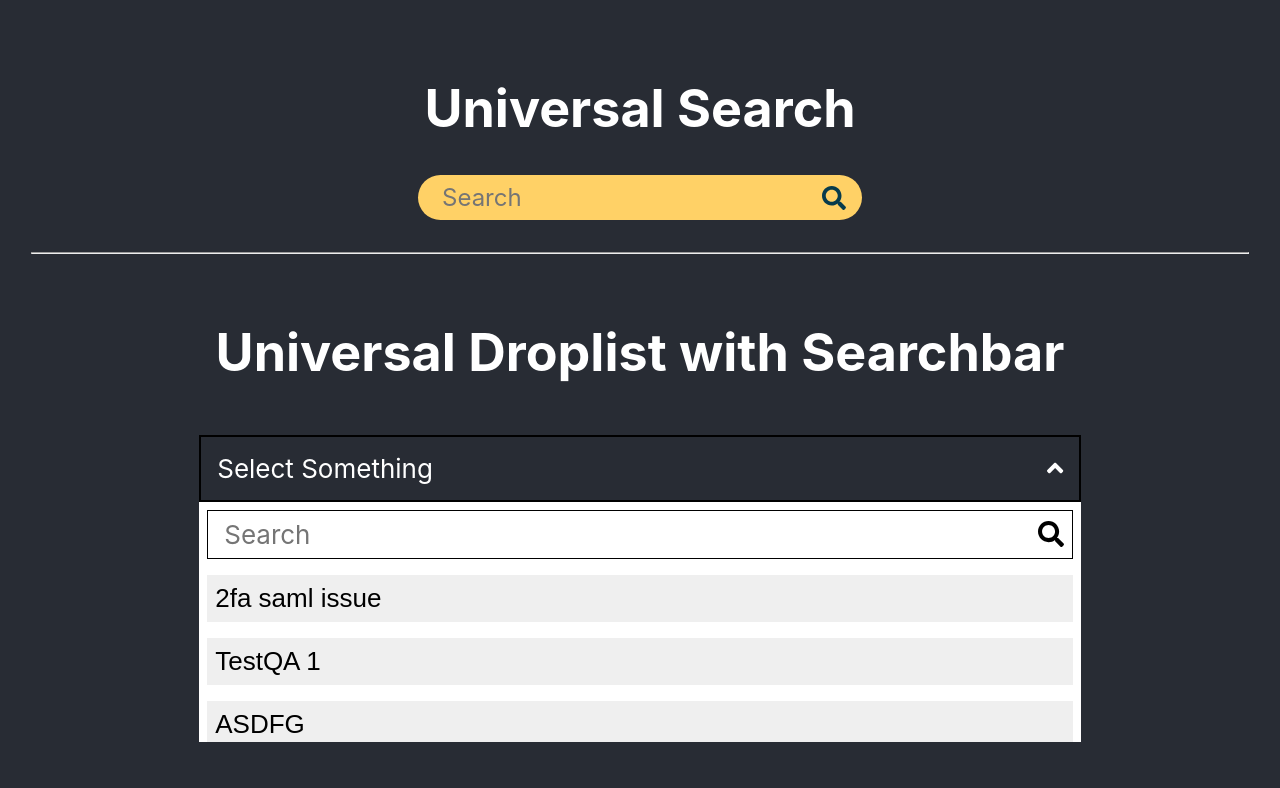
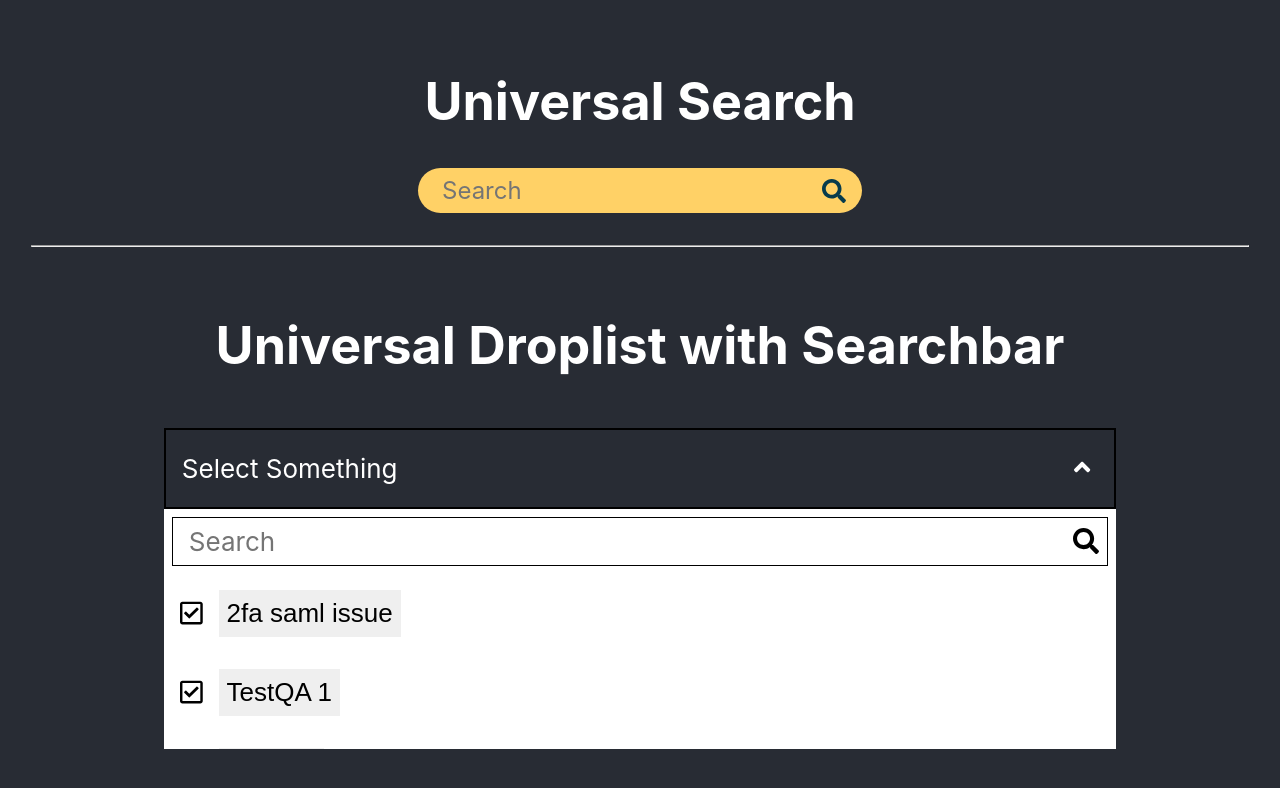
Before and after one commit to abhay-tank/universal-search, a React (Create React App) app: page / in a window 1280 px wide. Both pictures are taken after a click on the icon 1054 px from the left and 468 px from the top of the page. Shown: the top 788 px of the page. Built offline with nearby package versions, Linux system fonts and the light colour scheme.

Commit message:
Added multiple select options

```diff
--- a/package.json
+++ b/package.json
@@ -4,6 +4,7 @@
 	"private": true,
 	"dependencies": {
 		"@fortawesome/fontawesome-svg-core": "^1.2.34",
+		"@fortawesome/free-regular-svg-icons": "^5.15.2",
 		"@fortawesome/free-solid-svg-icons": "^5.15.2",
 		"@fortawesome/react-fontawesome": "^0.1.14",
 		"@testing-library/jest-dom": "^5.11.4",
--- a/src/App.jsx
+++ b/src/App.jsx
@@ -41,6 +41,7 @@ class App extends Component {
 					dataList={this.state.data}
 					displayKey="name"
 					placeHolder="Select Something"
+					multipleSelect={true}
 					searchOptions={{
 						enableSearch: true,
 						searchKeys: ["name"],
--- a/src/components/Droplist/Droplist.jsx
+++ b/src/components/Droplist/Droplist.jsx
@@ -7,7 +7,10 @@ import {
 	faAngleDown,
 	faAngleUp,
 	faTimes,
+	faCheckSquare as faCheckSquareSolid,
+	faTimesCircle,
 } from "@fortawesome/free-solid-svg-icons";
+import { faCheckSquare as faCheckSquareRegular } from "@fortawesome/free-regular-svg-icons";
 export class Droplist extends Component {
 	constructor(props) {
 		super(props);
@@ -25,6 +28,7 @@ export class Droplist extends Component {
 		filteredList: [],
 		selectedOption: "",
 		showOptions: false,
+		selectedOptions: [],
 	};
 
 	componentDidUpdate = () => {
@@ -40,7 +44,11 @@ export class Droplist extends Component {
 	};
 
 	removeSelectedOption = () => {
+		if (this.props.multipleSelect) {
+			this.setState({ selectedOptions: [] });
+		} else {
 			this.setState({ selectedOption: "" });
+		}
 	};
 
 	hideOptions = (event) => {
@@ -56,18 +64,59 @@ export class Droplist extends Component {
 		this.setState({ showOptions: !this.state.showOptions });
 	};
 
+	addToSelectedOptions = (option) => {
+		const { selectedOptionCallback } = this.props;
+		const { selectedOptions } = this.state;
+		this.setState({
+			selectedOptions: [...this.state.selectedOptions, option],
+		});
+		selectedOptionCallback(selectedOptions);
+	};
+
+	removeFromSelectedOptions = (option) => {
+		const { selectedOptionCallback } = this.props;
+		const { selectedOptions } = this.state;
+		this.setState({
+			selectedOptions: selectedOptions.filter(
+				(selectedOption) => selectedOption !== option
+			),
+		});
+		selectedOptionCallback(selectedOptions);
+	};
+
 	resultCallback = (option) => {
+		const { selectedOptionCallback } = this.props;
 		this.setState({
-			selectedOption: option[this.props.displayKey],
+			selectedOption: option,
 		});
-		this.props.selectedOptionCallback(option);
+		selectedOptionCallback(option);
 		this.toggleDiv();
 	};
 
+	isSelected = (option) => {
+		return this.state.selectedOptions.includes(option) ? true : false;
+	};
+
 	render() {
-		// conditional datalist
-		const { selectedOption, showOptions, filteredList } = this.state;
-		const { dataList, displayKey, searchOptions, placeHolder } = this.props;
+		const {
+			selectedOption,
+			selectedOptions,
+			showOptions,
+			filteredList,
+		} = this.state;
+		const {
+			dataList,
+			displayKey,
+			searchOptions,
+			placeHolder,
+			multipleSelect,
+		} = this.props;
+		const selectOption = multipleSelect
+			? this.addToSelectedOptions
+			: this.resultCallback;
+		const selectedOptionList = multipleSelect
+			? selectedOptions
+			: selectedOption;
 		const optionList = filteredList.length ? filteredList : dataList;
 		return (
 			<div
@@ -76,28 +125,44 @@ export class Droplist extends Component {
 				onBlur={this.hideOptions}
 				className={styles["droplistSelectDiv"]}
 			>
-				<div className={styles["droplistSelectButton"]}>
-					{selectedOption.length ? (
-						<>
-							{" "}
-							{selectedOption}
+				<div className={styles["droplistSelect"]}>
+					{(selectedOptionList.length && Array.isArray(selectedOptionList)) ||
+					selectedOptionList[displayKey]?.length ? (
+						<div className={styles["selectedKeys"]}>
+							{Array.isArray(selectedOptionList) ? (
+								selectedOptionList.map((selectedOption, index) => {
+									return (
+										<div className={styles["multiSelectOption"]} key={index}>
+											{selectedOption[displayKey].length > 10
+												? selectedOption[displayKey].substring(0, 10) + "..."
+												: selectedOption[displayKey]}
+											<FontAwesomeIcon icon={faTimesCircle} />
+										</div>
+									);
+								})
+							) : (
+								<div>{selectedOptionList[displayKey]}</div>
+							)}
+						</div>
+					) : (
+						<>{placeHolder}</>
+					)}
+					<div className={styles["icons"]}>
+						{(selectedOptionList.length && Array.isArray(selectedOptionList)) ||
+						selectedOptionList[displayKey]?.length ? (
 							<FontAwesomeIcon
+								onClick={this.removeSelectedOption}
 								icon={faTimes}
-								className={styles["iconButton"]}
-								onClick={this.removeSelectedOption}
 							/>
-						</>
 						) : (
-						<>
-							{" "}
-							{placeHolder}
+							<></>
+						)}
 						<FontAwesomeIcon
 							onClick={this.toggleDiv}
 							className={styles["iconButton"]}
 							icon={showOptions ? faAngleUp : faAngleDown}
 						/>
-						</>
-					)}
+					</div>
 				</div>
 				<div
 					ref={this.optionDivRef}
@@ -117,16 +182,28 @@ export class Droplist extends Component {
 					)}
 					{optionList.map((option, index) => {
 						return (
-							<button
+							<div
+								className={`${styles["option"]} ${
+									this.isSelected(option) ? styles["isSelected"] : ""
+								}`}
 								onClick={() => {
-									this.resultCallback(option);
+									selectOption(option);
 								}}
-								className={styles["option"]}
 								key={index}
-								id={option[displayKey]}
 							>
-								{option[displayKey]}
-							</button>
+								{multipleSelect ? (
+									<FontAwesomeIcon
+										icon={
+											this.isSelected(option)
+												? faCheckSquareSolid
+												: faCheckSquareRegular
+										}
+									/>
+								) : (
+									<></>
+								)}
+								<button id={option[displayKey]}>{option[displayKey]}</button>
+							</div>
 						);
 					})}
 				</div>
--- a/src/components/Droplist/Droplist.module.scss
+++ b/src/components/Droplist/Droplist.module.scss
@@ -2,12 +2,33 @@
 	max-width: 80vw;
 	margin: 1rem;
 	outline: none;
-	.droplistSelectButton {
+	.droplistSelect {
 		display: flex;
 		align-items: center;
 		justify-content: space-between;
 		padding: 1rem;
 		border: 2px solid black;
+		.icons {
+			* {
+				margin: 0.5rem;
+			}
+		}
+		.selectedKeys {
+			display: flex;
+			align-items: center;
+			justify-content: flex-start;
+			flex-wrap: wrap;
+			.multiSelectOption {
+				cursor: pointer;
+				display: flex;
+				justify-content: space-between;
+				align-items: center;
+				padding: 5px;
+				background-color: white;
+				color: black;
+				border: 2px solid black;
+			}
+		}
 	}
 
 	.droplistOptions {
@@ -23,17 +44,22 @@
 		border-radius: unset;
 		text-align: left;
 		.option {
-			display: block;
-			width: 100%;
+			display: flex;
+			align-items: center;
+			justify-content: flex-start;
 			margin: 1rem 0;
 			padding: 0.5rem;
-			text-align: left;
-			font-size: inherit;
-			overflow-wrap: break-word;
-			border: none;
+
 			&:hover {
 				background-color: rgb(2, 2, 2);
 				color: white;
+			}
+			button {
+				margin: 0 1rem;
+				font-size: inherit;
+				padding: 0.5rem;
+				border: none;
+				overflow-wrap: break-word;
 			}
 		}
 	}
@@ -46,3 +72,8 @@
 .hidden {
 	visibility: hidden;
 }
+
+.isSelected {
+	background-color: cornflowerblue;
+	pointer-events: none;
+}
```
Also changed, not shown: 1 other file (tests, documents, lock files or other folders). Lines whose indentation alone changed are shown as unchanged.
